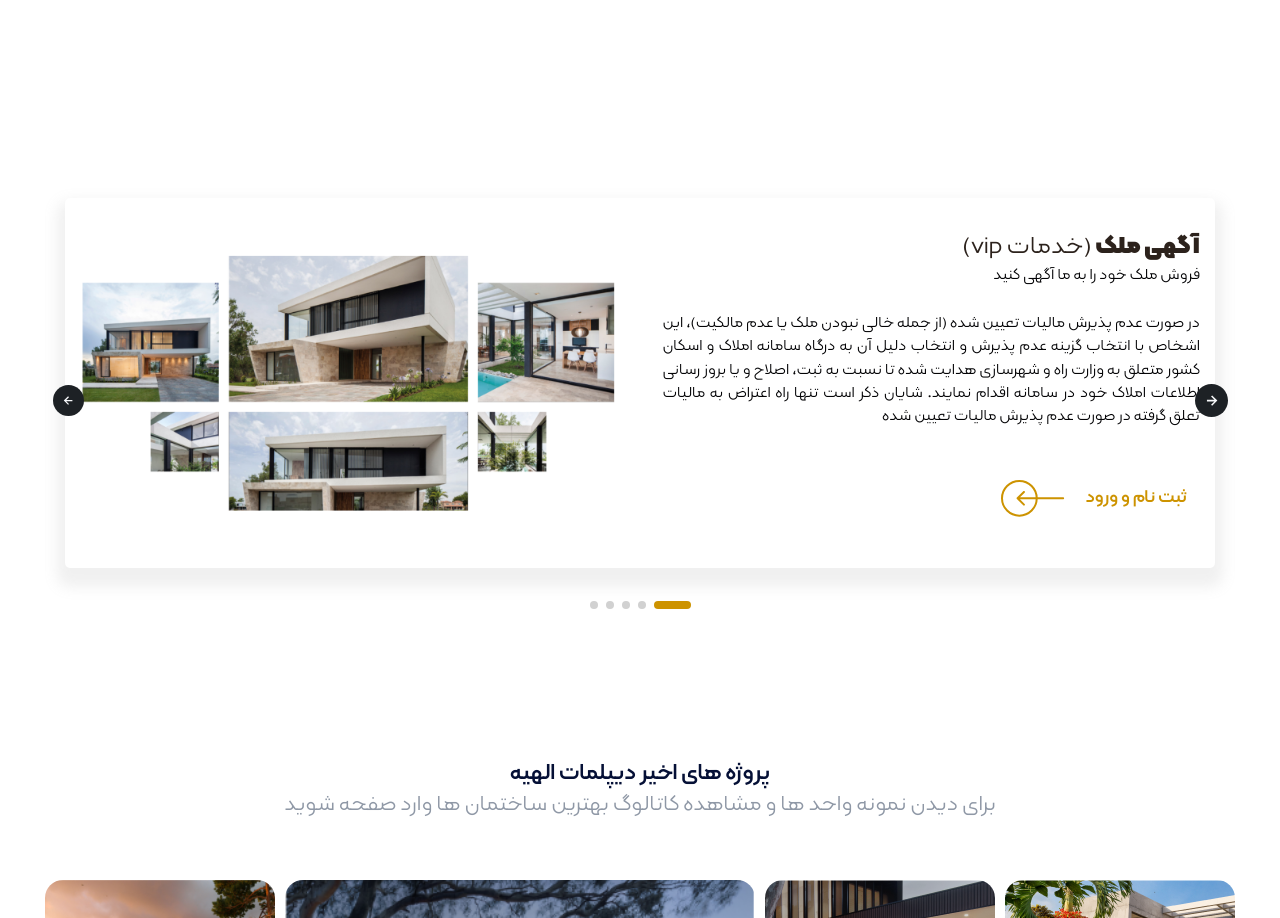
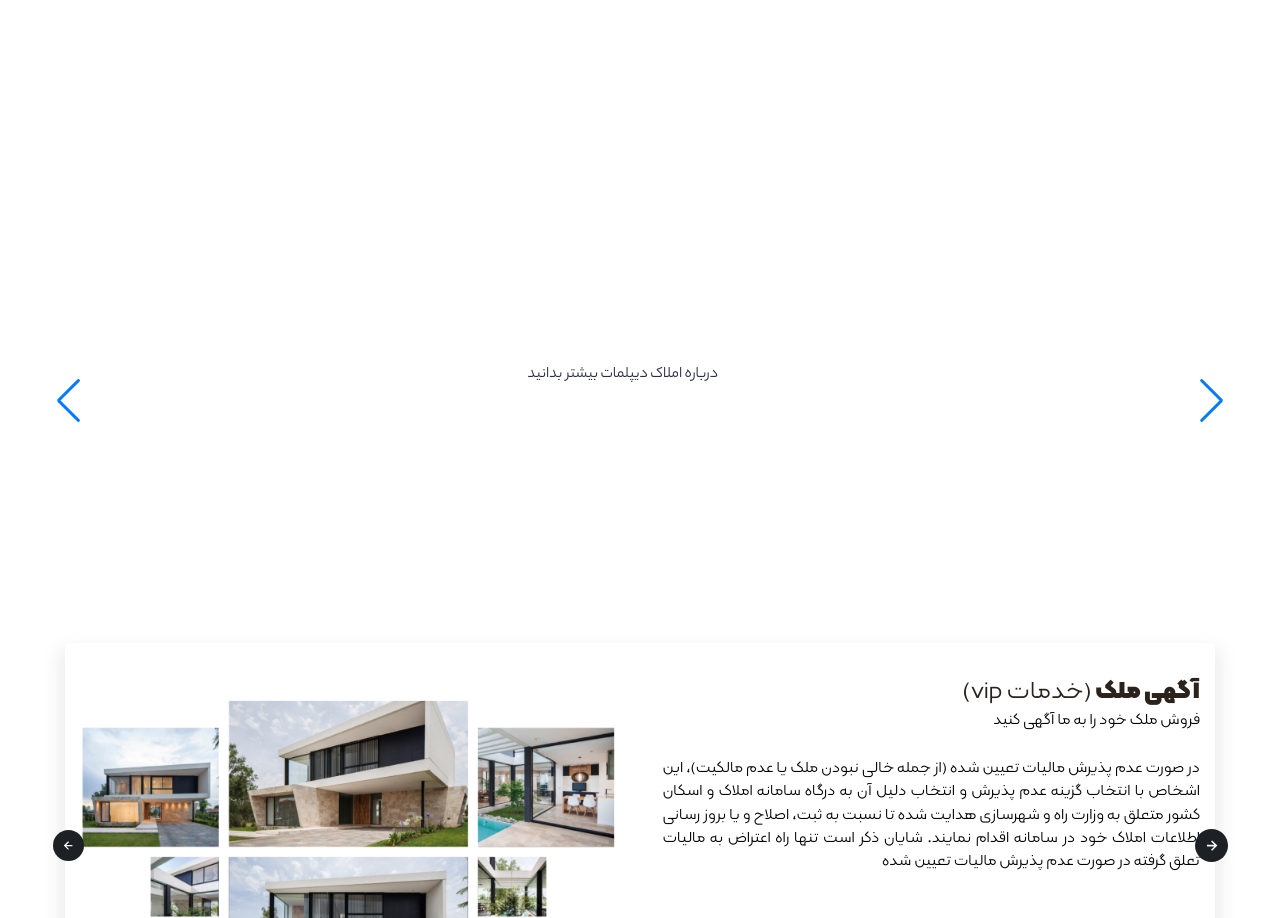
Before and after one commit to mohsendro/diplomat-ui, a PHP site: page / in a window 1280 px wide. Shown: the part 4362-5280 px from the top of the page. Run offline with PHP 8.4, Linux system fonts and the light colour scheme; some web fonts are replaced.

Commit message:
one commit 1401/12/23

```diff
--- a/index.html
+++ b/index.html
@@ -867,6 +867,36 @@
   <section id="question" class="container-fluid question">
     <div class="container">
       <div class="row">
+        <div class="col-12 d-flex flex-column flex-wrap justify-content-center align-items-center column">
+          <!-- Slider main container -->
+          <div class="swiper questionthumbnailSwiper swiper-initialized swiper-horizontal swiper-backface-hidden">
+
+            <!-- Additional required wrapper -->
+            <div class="swiper-wrapper" id="swiper-wrapper-hsg4wVM3Vy5aHlhf" aria-live="polite">
+              <div class="swiper-slide">
+                <ul class="thumbnail-list">
+                  <li>
+                    <img src="" class="icon">
+                    <span class="title">درباره املاک دیپلمات بیشتر بدانید</span>
+                  </li>
+                </ul>
+              </div>
+            </div>
+
+            <!-- If we need pagination -->
+            <div class="swiper-pagination"></div>
+
+            <!-- If we need navigation buttons -->
+            <div class="swiper-button-prev questionthumbnail-swiper-button-prev" aria-controls="swiper-wrapper-hsg4wVM3Vy5aHlhf"></div>
+            <div class="swiper-button-next questionthumbnail-swiper-button-next" aria-controls="swiper-wrapper-hsg4wVM3Vy5aHlhf"></div>
+
+            <!-- If we need scrollbar -->
+            <!-- <div class="swiper-scrollbar"></div> -->
+          </div>
+        </div>
+
+
+
         <div class="col-12 d-flex flex-column flex-wrap justify-content-center align-items-center column">
           <!-- Slider main container -->
           <div class="swiper questionSwiper swiper-initialized swiper-horizontal swiper-backface-hidden">
```
Also changed, not shown: assets/css/style.css (+17 -0 lines).
